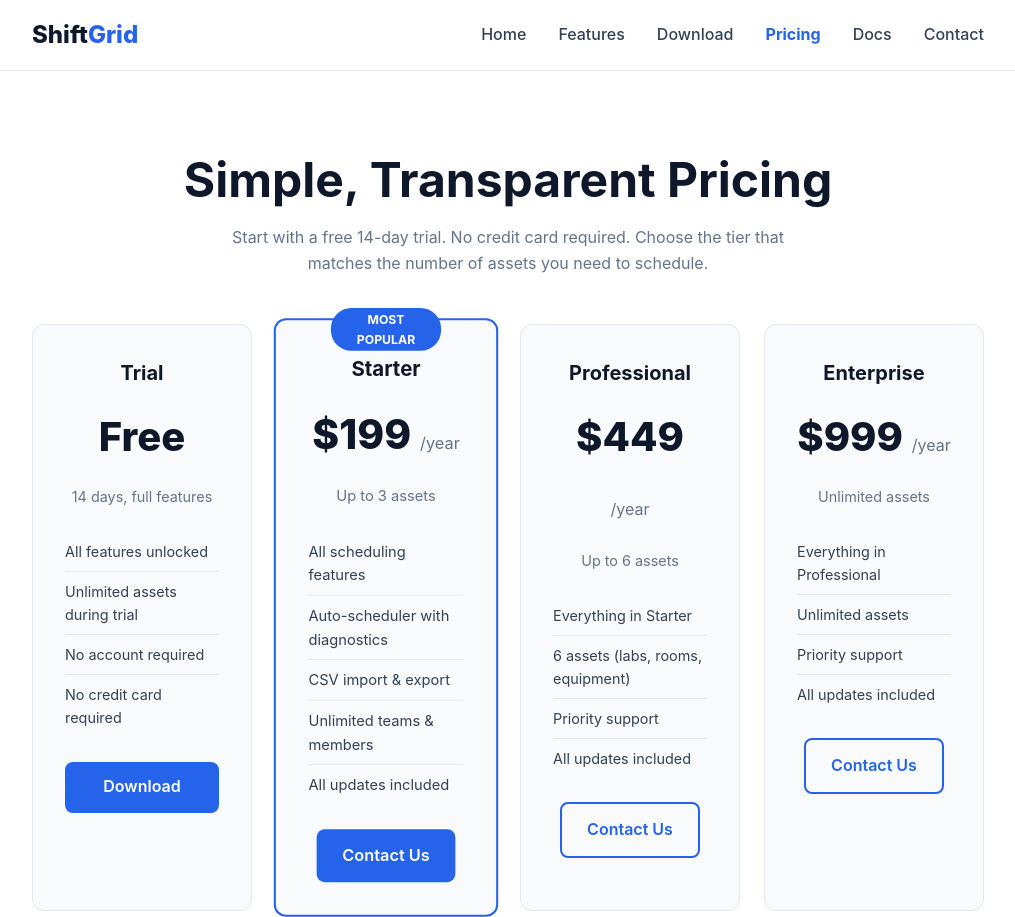
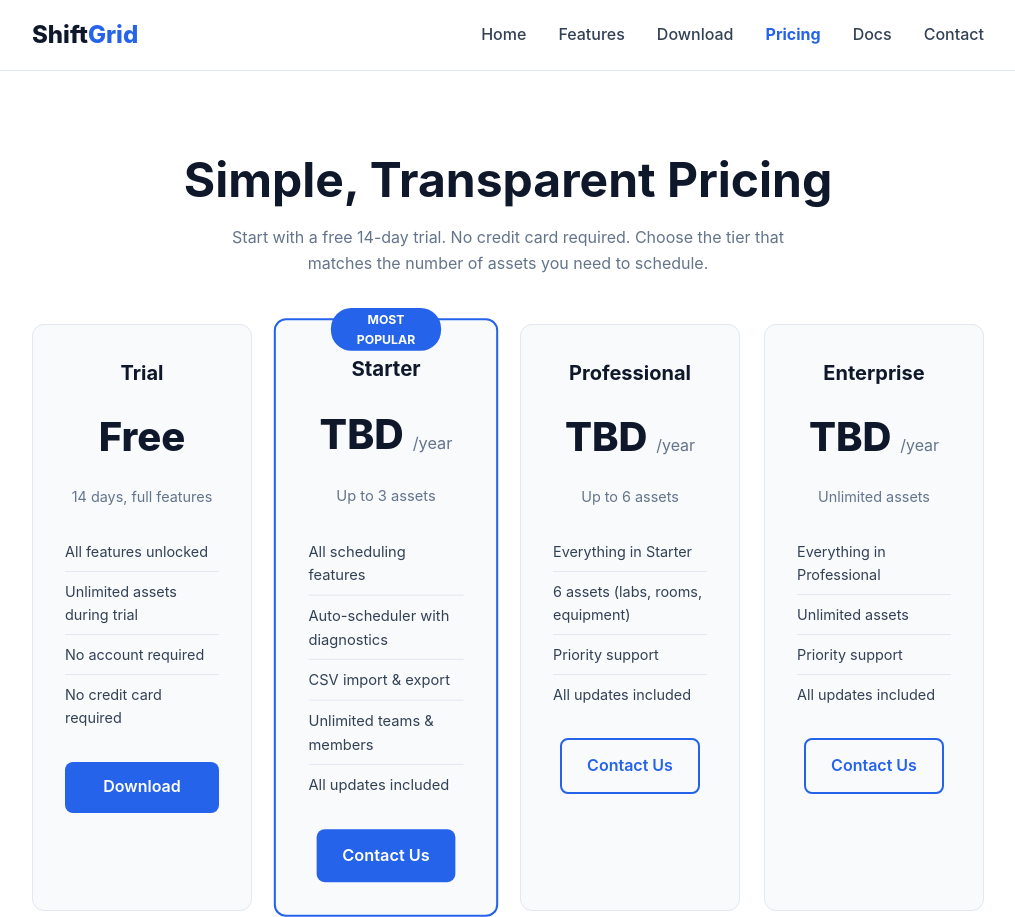
Before and after one commit to babrock89/shiftgrid-site, a plain HTML site: page pricing.html in a window 1280 px wide. Shown: the top 917 px of the page, without its empty margins (132-1147 px from the left). Drawn offline with Linux system fonts and the light colour scheme.

Commit message:
Update pricing.html
Changed Pricing to TBD

```diff
--- a/pricing.html
+++ b/pricing.html
@@ -54,7 +54,7 @@
             <div class="pricing-card featured">
                 <span class="pricing-badge">MOST POPULAR</span>
                 <h3>Starter</h3>
-                <div class="pricing-price">$199 <span>/year</span></div>
+                <div class="pricing-price">TBD <span>/year</span></div>
                 <p style="color: var(--text-light); font-size: 0.9rem;">Up to 3 assets</p>
                 <ul class="pricing-features">
                     <li>All scheduling features</li>
@@ -69,7 +69,7 @@
             <!-- Tier B -->
             <div class="pricing-card">
                 <h3>Professional</h3>
-                <div class="pricing-price">$449 <span>/year</span></div>
+                <div class="pricing-price">TBD <span>/year</span></div>
                 <p style="color: var(--text-light); font-size: 0.9rem;">Up to 6 assets</p>
                 <ul class="pricing-features">
                     <li>Everything in Starter</li>
@@ -83,7 +83,7 @@
             <!-- Enterprise -->
             <div class="pricing-card">
                 <h3>Enterprise</h3>
-                <div class="pricing-price">$999 <span>/year</span></div>
+                <div class="pricing-price">TBD <span>/year</span></div>
                 <p style="color: var(--text-light); font-size: 0.9rem;">Unlimited assets</p>
                 <ul class="pricing-features">
                     <li>Everything in Professional</li>
```
